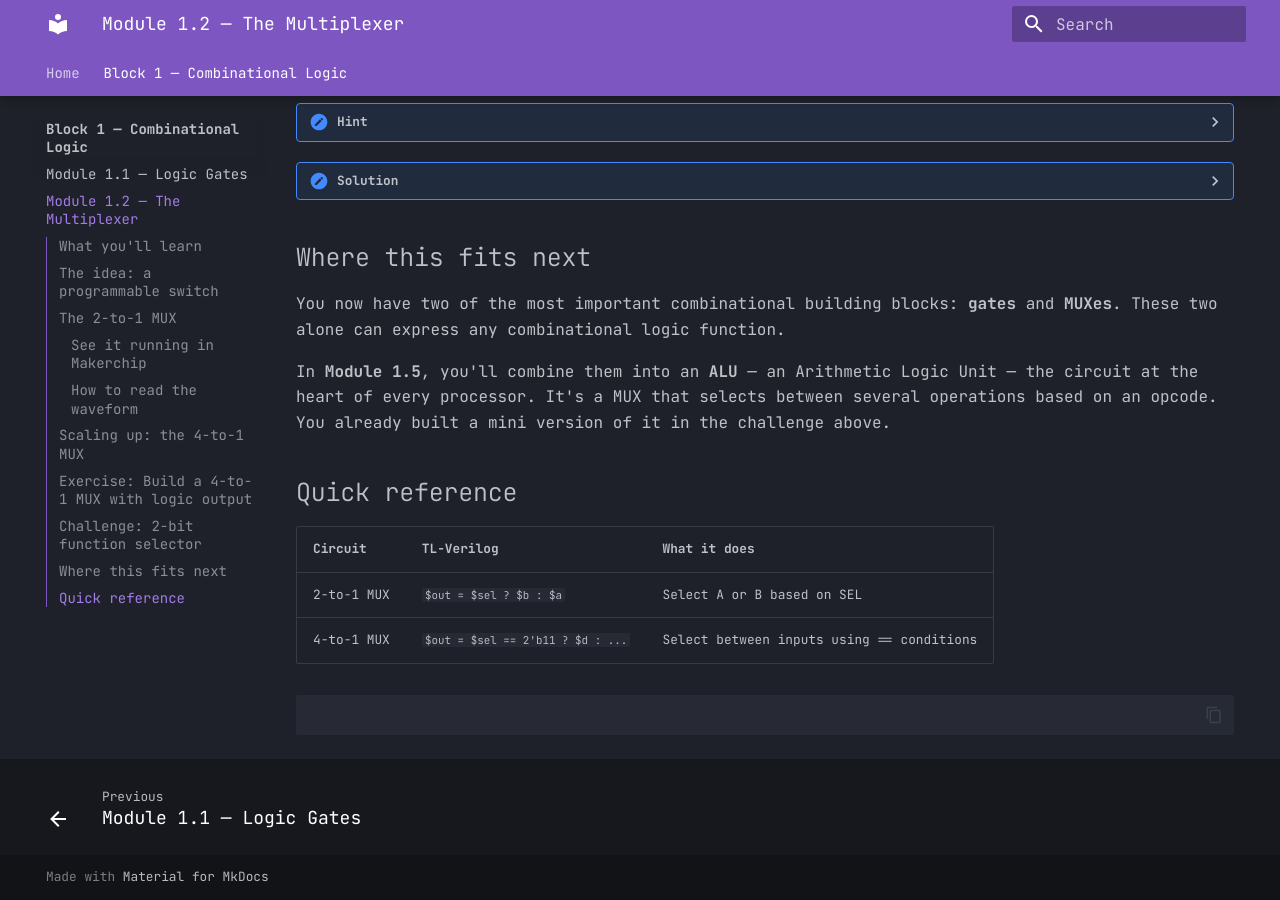
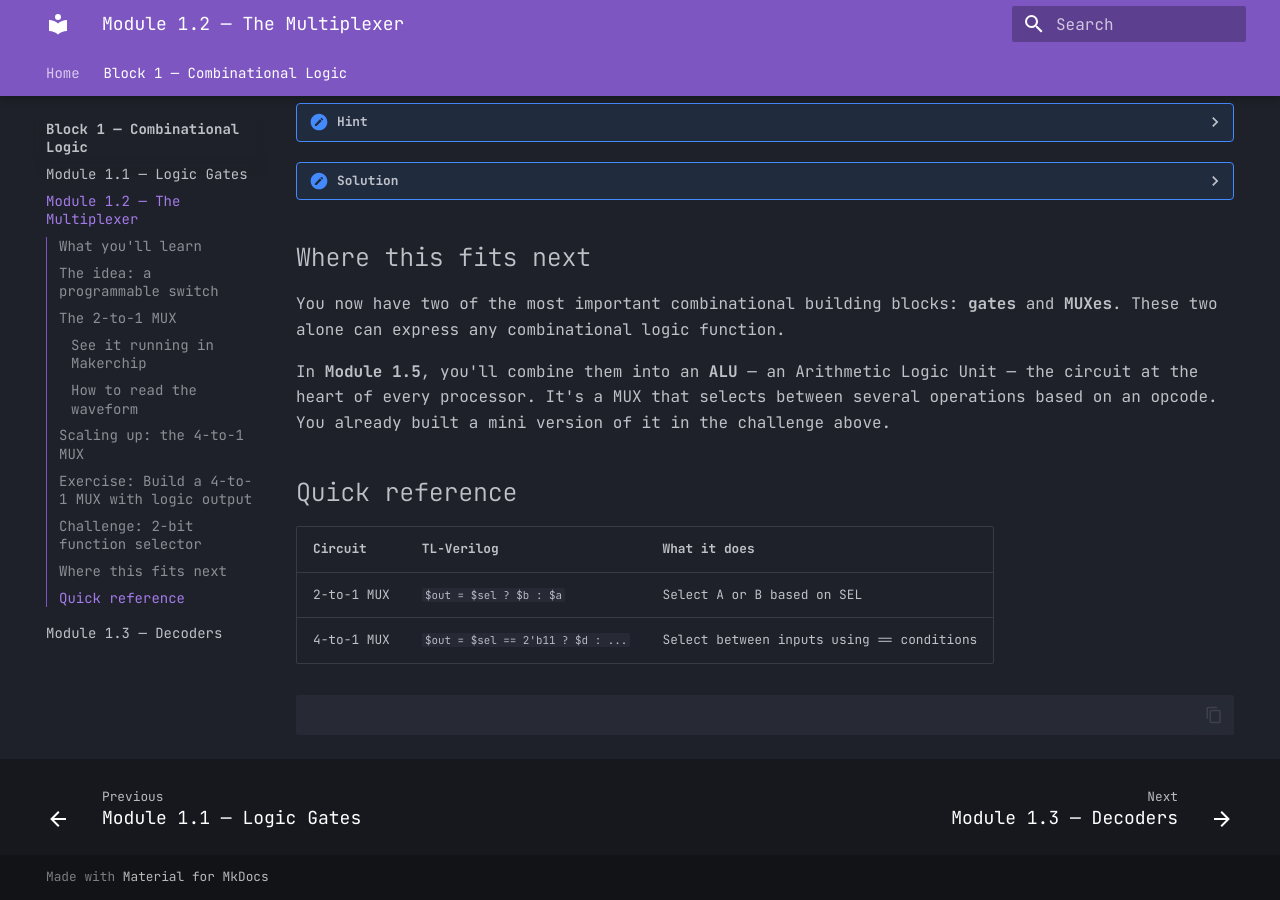
Before and after one commit to in-ir/makerchip-curriculum, an MkDocs documentation site: the page built from docs/block-1/module-1-2-mux.md, in a window 1280 px wide and 900 px high, scrolled down 4664 px. Built offline with MkDocs 1.6.1 and Material for MkDocs 9.7.7, drawn with Linux system fonts in a browser that asks for light colours.

Commit message:
add module 1.3 decoders

```diff
--- a/mkdocs.yml
+++ b/mkdocs.yml
@@ -47,3 +47,4 @@ nav:
       - Overview: block-1/index.md
       - Module 1.1 — Logic Gates: block-1/module-1-1-logic-gates.md
       - Module 1.2 — The Multiplexer: block-1/module-1-2-mux.md
+      - Module 1.3 — Decoders: block-1/module-1-3-decoder.md
```
Also changed, not shown: site/block-1/index.html, site/block-1/module-1-3-decoder/index.html (added), site/search/search_index.json, 1 other file.
